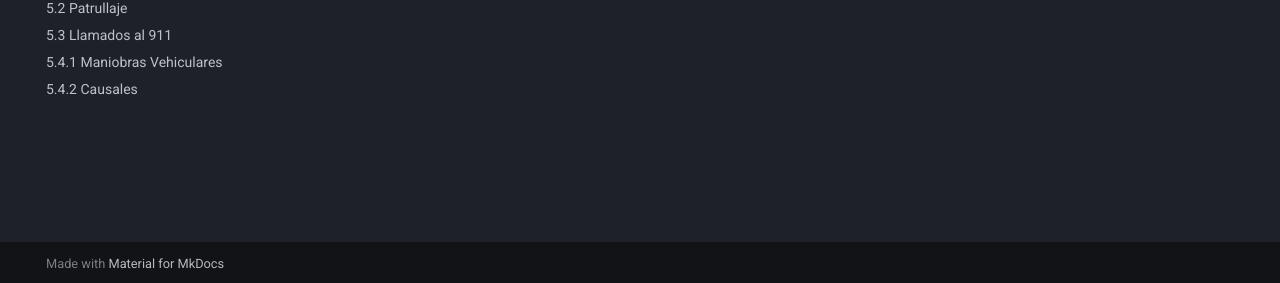
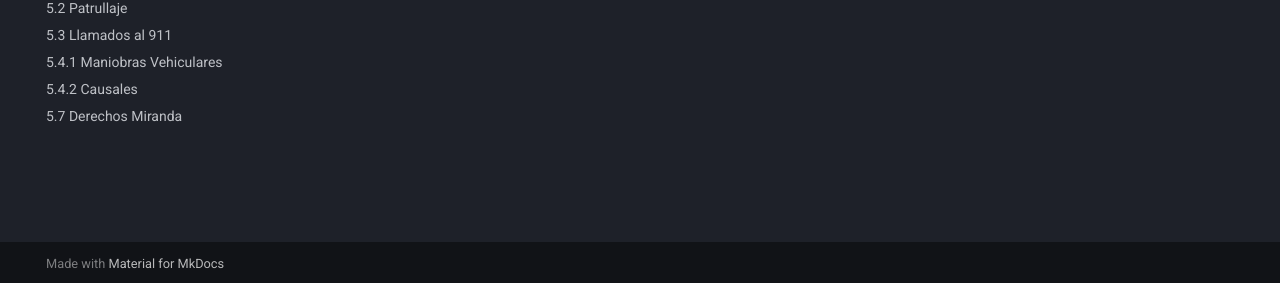
Before and after one commit to normativa-lspd-infinity-rp/Normativa-LSPD, an MkDocs documentation site: the page built from docs/index.md, in a window 1280 px wide. Shown: the part 614-897 px from the top of the page. Built offline with MkDocs 1.6.1 and Material for MkDocs 9.7.7, drawn with Linux system fonts in a browser that asks for light colours.

Commit message:
Update mkdocs.yml

```diff
--- a/mkdocs.yml
+++ b/mkdocs.yml
@@ -52,3 +52,4 @@ nav:
       - 5.3 Llamados al 911: patrullaje/llamados-911.md
       - 5.4.1 Maniobras Vehiculares: patrullaje/maniobras-vehiculares.md
       - 5.4.2 Causales: patrullaje/causales.md
+      - 5.7 Derechos Miranda: patrullaje/derechos-miranda.md
```
